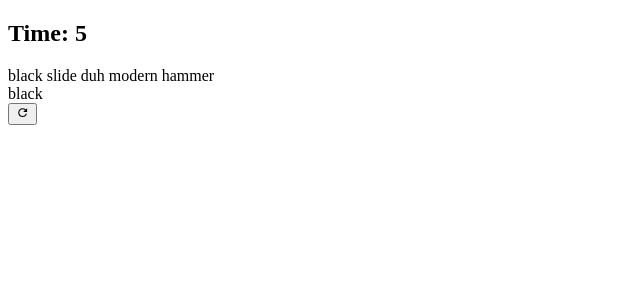
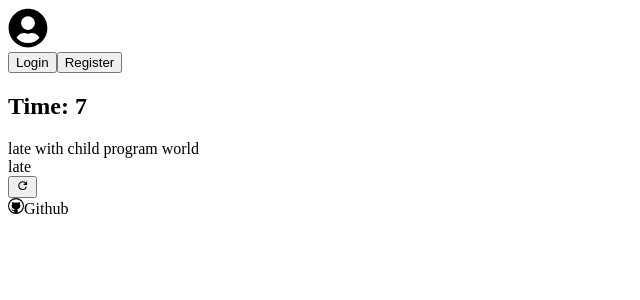
Before and after one commit to skarokin/ref-type, a React (Create React App) app: page / in a window 1280 px wide. Shown: the top 300 px of the page, without its empty margins (0-640 px from the left). Built offline with nearby package versions, Linux system fonts and the light colour scheme; the HTML template or start-up script is replaced by a standard one.

Commit message:
changed wordslist, started userpanel

```diff
--- a/src/App.tsx
+++ b/src/App.tsx
@@ -4,7 +4,9 @@ import RestartButton from "./components/RestartButton";
 import TestResults from "./components/TestResults";
 import TypedCharacters from "./components/TypedCharacters";
 import useEngine from "./hooks/useEngine";
+import UserPanel from "./components/UserPanel";
 import { calculateAccuracyPercentage } from "./utils/helpers";
+import { VscGithub } from "react-icons/vsc";
 
 const App = () => {
   const { words, typed, timeLeft, errors, state, restart, totalTyped, wpm} =
@@ -12,6 +14,7 @@ const App = () => {
 
   return (
     <>
+      <UserPanel />
       <CountdownTimer timeLeft={timeLeft} />
       <WordsContainer>
         <GeneratedWords key={words} words={words} />
@@ -23,24 +26,28 @@ const App = () => {
         />
       </WordsContainer>
       <RestartButton
-        className={"mx-auto mt-10 text-slate-500"}
+        className={"mx-auto mt-20 text-slate-500"}
         onRestart={restart}
       />
       <TestResults
-        className="mt-10"
+        className="absolute bottom-15 left-1/2 transform -translate-x-1/2 w-full mt-10"
         state={state}
         errors={errors}
         accuracyPercentage={calculateAccuracyPercentage(errors, totalTyped)}
         total={totalTyped}
         wpm={wpm}
       />
+      <div className={"fixed bottom-10 left-1/2 flex items-center justify-center transform -translate-x-1/2 text-slate-500"}>
+        <VscGithub className={"mr-2"} />
+        Github
+      </div>
     </>
   );
 };
 
 const WordsContainer = ({ children }: { children: React.ReactNode }) => {
   return (
-    <div className="w-[500px] h-[150px] relative text-3xl max-w-xl leading-relaxed break-words mt-3">
+    <div className="relative w-[800px] h-[100px] relative text-3xl max-w-xl leading-relaxed break-words mt-3 select-none">
       {children}
     </div>
   );
--- /dev/null
+++ b/src/components/UserPanel.tsx
@@ -0,0 +1,47 @@
+/*
+*  A panel for displaying user information
+*  If user is not logged in, display a login button
+*  Else, display user information and a logout button
+*/
+import { useState } from "react";
+import { FaUserCircle } from "react-icons/fa";
+
+export default function UserPanel({
+    className = "text-lg font-bold hover:bg-slate-700/50 text-slate-500 py-1 px-2 rounded",
+}: {
+    className?: string;
+}) {
+    // if authorized, display user info and logout button
+    // else, display login button
+    const [auth, setAuth] = useState<boolean>(false);
+
+    // the actual forms for login and register are in a separate component
+    // those components will also handle sending and retrieving data from the server
+    const [displayLogin, setDisplayLogin] = useState(true);
+    const [displayRegister, setDisplayRegister] = useState(true);
+
+    return (
+        <div className={"fixed top-10 left-20 m-10 flex flex-col items-start"}>
+            <FaUserCircle size={40} className={"m-4 text-slate-500"}/>
+            { false
+            ?
+            <div className={"flex flex-col items-start space-y-4"}>
+                <p className={className}>
+                    Username</p>
+                <button className={className}>
+                    Logout
+                </button>
+            </div>
+            :
+            <div className="flex flex-col items-start space-y-4">
+                <button className={className}>
+                        Login
+                </button>
+                <button className={className}>
+                    Register
+                </button>
+            </div>
+            }
+        </div>
+    )
+}
--- a/src/hooks/useEngine.tsx
+++ b/src/hooks/useEngine.tsx
@@ -19,7 +19,7 @@ import useWords from "./useWords";
 export type State = "start" | "run" | "finish";
 
 const NUMBER_OF_WORDS = 5;
-const COUNTDOWN_SECONDS = 5;
+const COUNTDOWN_SECONDS = 7;
 
 const useEngine = () => {
   const [state, setState] = useState<State>("start");
@@ -41,7 +41,7 @@ const useEngine = () => {
     setWPM(0);
     updateWords();
     clearTyped();
-  }, [clearTyped, updateWords, resetCountdown, resetTotalTyped]);
+  }, [clearTyped, updateWords, resetCountdown, resetTotalTyped, clearErrors]);
 
   // as soon the user starts typing the first letter, we start
   useEffect(() => {
@@ -58,7 +58,7 @@ const useEngine = () => {
       setState("finish");
       setWPM(calculateWPM(totalTyped, errors, COUNTDOWN_SECONDS));
     }
-  }, [timeLeft, state]);
+  }, [timeLeft, state, errors, totalTyped]);
 
   // if user has typed all words AND final character is a whitespace, generate new words
   useEffect(() => {
@@ -67,7 +67,7 @@ const useEngine = () => {
       updateWords();
       clearTyped();
     }
-  }, [clearTyped, areWordsFinished, updateWords]);
+  }, [clearTyped, areWordsFinished, updateWords, typed]);
 
   return { state, words, typed, errors, restart, timeLeft, totalTyped, wpm };
 };
--- a/src/hooks/useWords.tsx
+++ b/src/hooks/useWords.tsx
@@ -5,19 +5,21 @@
 * - updateWords: function (updates the words)
 */
 
-import { faker } from "@faker-js/faker";
+import wordsList from "../utils/words-list";
 import { useCallback, useState } from "react";
 
 const generateWords = (count: number) => {
-  let words = faker.word.words(count);
+  let words = [];
 
-  // filter words with hyphens
-  words = words.split(' ').filter(word => !word.includes('-')).join(' ');
+  for (let i = 0; i < count; i++) {
+    let word = wordsList()[Math.floor(Math.random() * wordsList().length)];
+    words.push(word);
+  }
 
-  // add a whitespace at the end of the string (for natural typing experience)
-  words = words + ' ';
+  // add a whitespace at the end
+  words[words.length - 1] += " ";
 
-  return words;
+  return words.join(' ');
 };
 
 const useWords = (count: number) => {
--- a/src/index.css
+++ b/src/index.css
@@ -4,6 +4,6 @@
 
 @layer base {
   body {
-    @apply bg-indigo-950 text-slate-50 min-h-screen grid place-items-center	px-4 tracking-wider font-mono;
+    @apply bg-gray-800 text-slate-50 min-h-screen grid place-items-center	px-4 tracking-wider font-mono;
   }
 }
```
Also changed, not shown: src/utils/words-list.tsx (added, +3 -0 lines).
